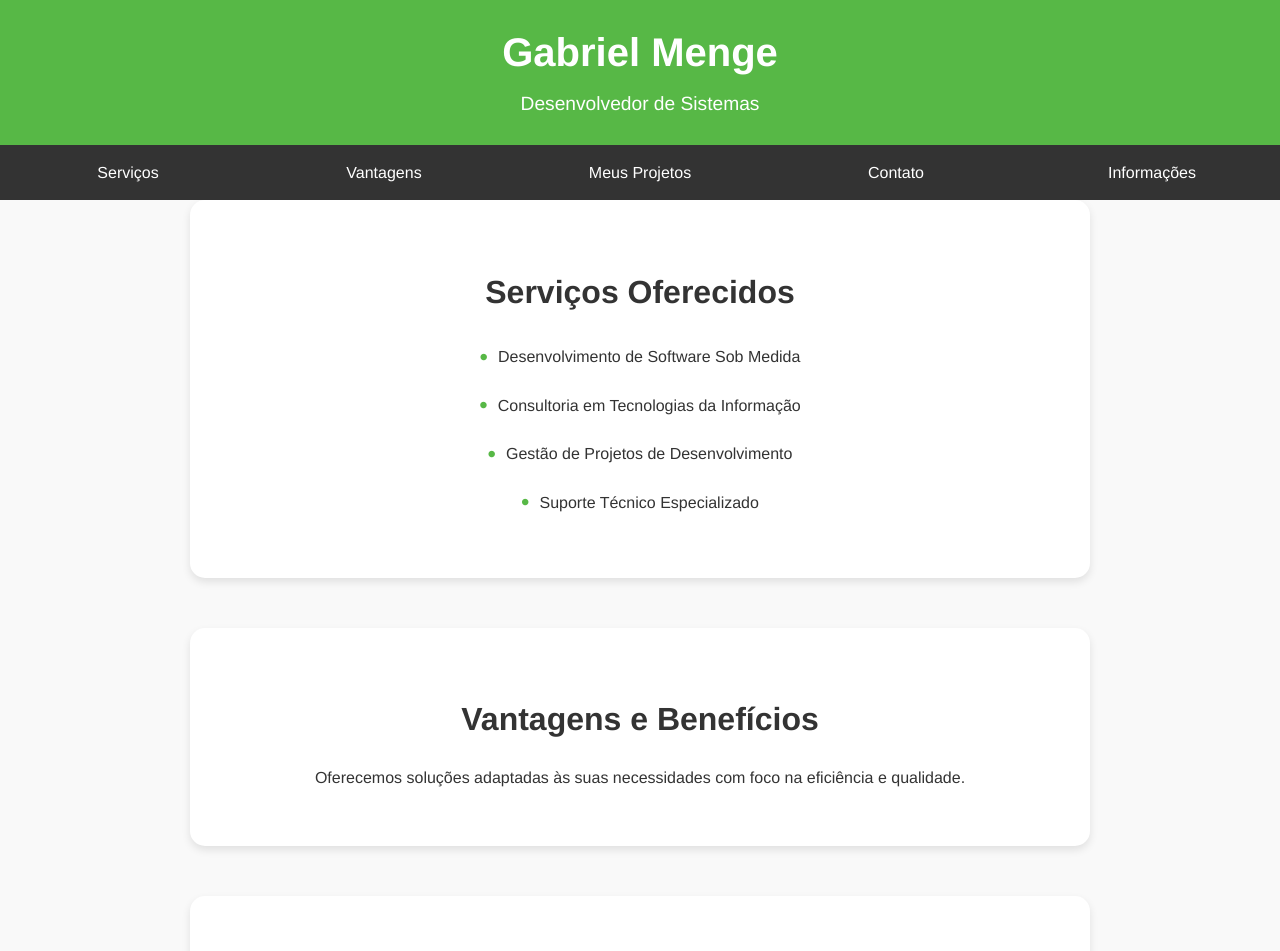
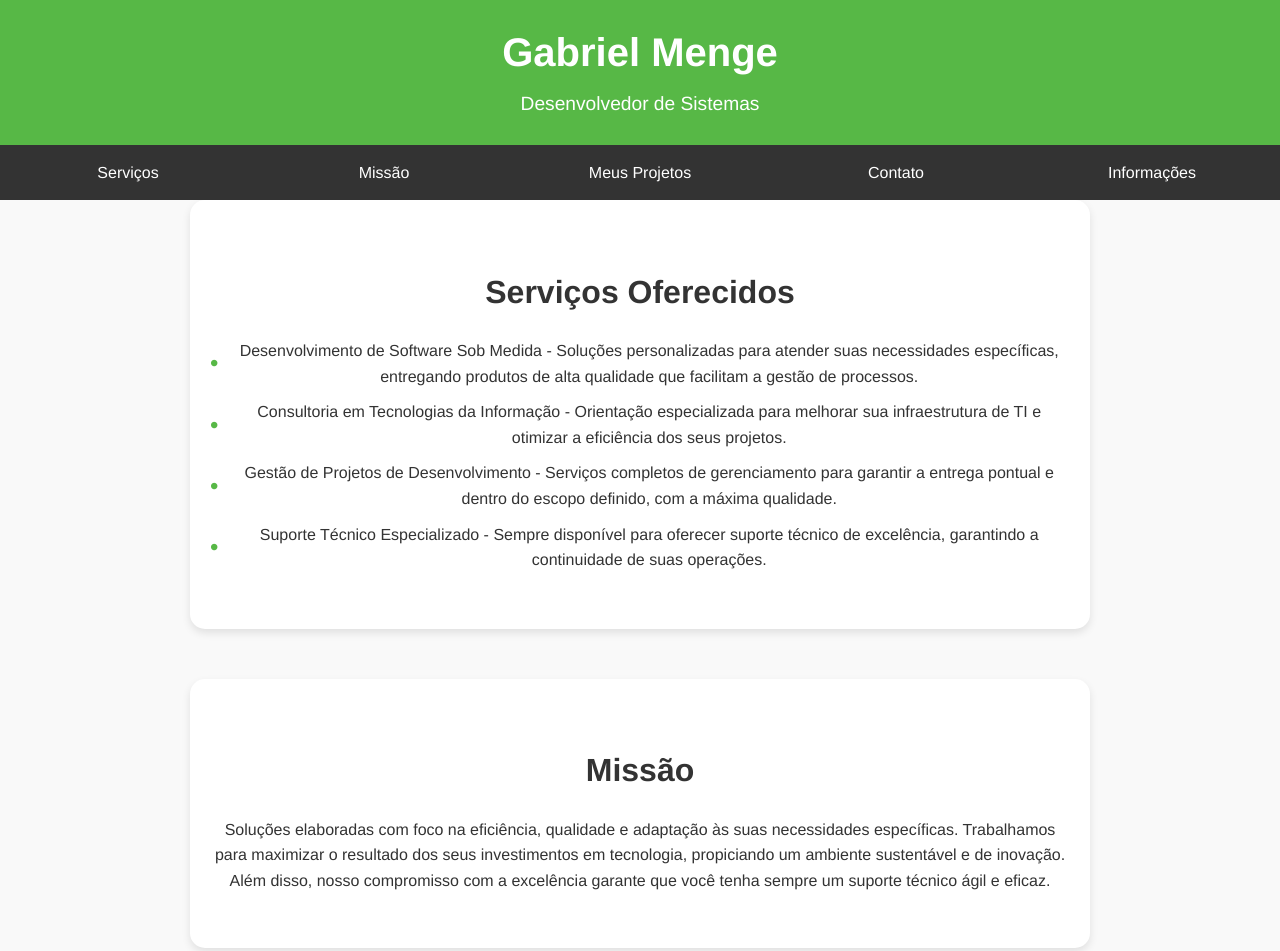
Before and after one commit to gmenge/gmenge-portfolio, a plain HTML site: page index.html in a window 1280 px wide. Shown: the top 951 px of the page. Drawn offline with Linux system fonts and the light colour scheme.

Commit message:
Update index.html

```diff
--- a/index.html
+++ b/index.html
@@ -17,7 +17,7 @@
     <nav>
         <ul>
             <li><a href="#services">Serviços</a></li>
-            <li><a href="#benefits">Vantagens</a></li>
+            <li><a href="#benefits">Missão</a></li>
             <li><a href="#projects">Meus Projetos</a></li>
             <li><a href="#contact">Contato</a></li>
             <li><a href="#info">Informações</a></li>
@@ -28,16 +28,16 @@
         <section id="services">
             <h2>Serviços Oferecidos</h2>
             <ul>
-                <li>Desenvolvimento de Software Sob Medida</li>
-                <li>Consultoria em Tecnologias da Informação</li>
-                <li>Gestão de Projetos de Desenvolvimento</li>
-                <li>Suporte Técnico Especializado</li>
+                <li>Desenvolvimento de Software Sob Medida - Soluções personalizadas para atender suas necessidades específicas, entregando produtos de alta qualidade que facilitam a gestão de processos.</li>
+                <li>Consultoria em Tecnologias da Informação - Orientação especializada para melhorar sua infraestrutura de TI e otimizar a eficiência dos seus projetos.</li>
+                <li>Gestão de Projetos de Desenvolvimento - Serviços completos de gerenciamento para garantir a entrega pontual e dentro do escopo definido, com a máxima qualidade.</li>
+                <li>Suporte Técnico Especializado - Sempre disponível para oferecer suporte técnico de excelência, garantindo a continuidade de suas operações.</li>
             </ul>
         </section>
 
         <section id="benefits">
-            <h2>Vantagens e Benefícios</h2>
-            <p>Oferecemos soluções adaptadas às suas necessidades com foco na eficiência e qualidade.</p>
+            <h2>Missão</h2>
+            <p>Soluções elaboradas com foco na eficiência, qualidade e adaptação às suas necessidades específicas. Trabalhamos para maximizar o resultado dos seus investimentos em tecnologia, propiciando um ambiente sustentável e de inovação. Além disso, nosso compromisso com a excelência garante que você tenha sempre um suporte técnico ágil e eficaz.</p>
         </section>
 
         <section id="projects">
```
